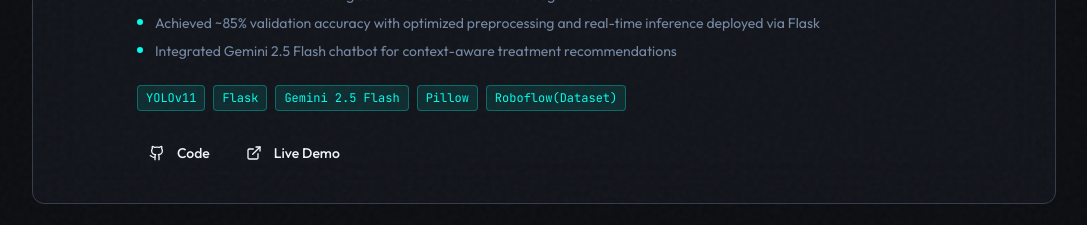
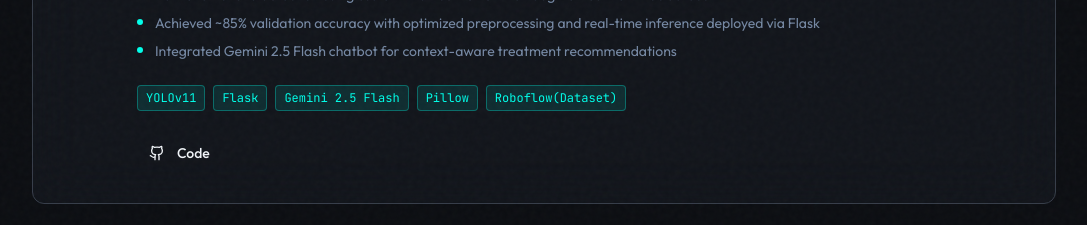
Before and after one commit to Jyot-Shah/portfolio-website, a React (Vite) app: page / in a window 1280 px wide. Shown: the part 2700-2925 px from the top of the page, without its empty margins (96-1183 px from the left). Built offline with nearby package versions, Linux system fonts and the light colour scheme.

Commit message:
Remove live link for Plant Leaf Disease Detection project

```diff
--- a/src/components/sections/Projects.jsx
+++ b/src/components/sections/Projects.jsx
@@ -13,7 +13,6 @@
     ],
     tech: ["YOLOv11", "Flask", "Gemini 2.5 Flash", "Pillow", "Roboflow(Dataset)"],
     github: "https://github.com/Jyot-Shah/Plant-Leaf-Disease-Detection",
-    live: "https://plant-leaf-disease-detection-hjng.onrender.com",
     color: "primary",
   },
   {
```
